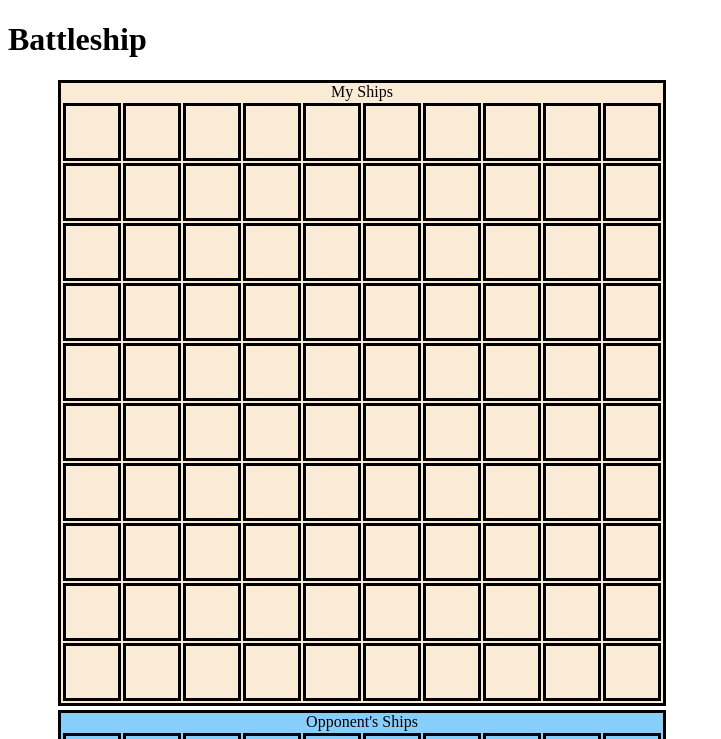
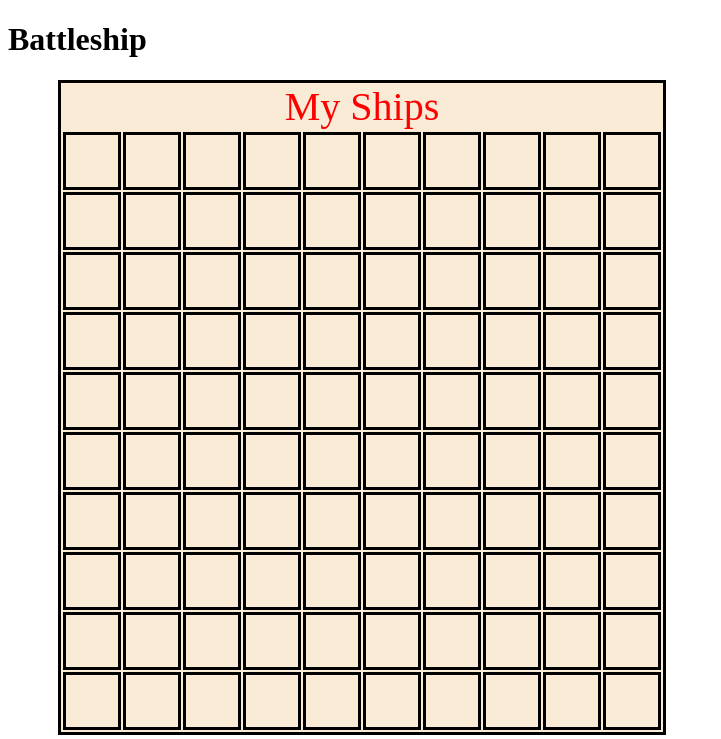
Before and after one commit to neethu-ms/BattleShipGame, a website: page public/index.html in a window 1280 px wide. Shown: the top 739 px of the page, without its empty margins (0-721 px from the left). Drawn offline with Linux system fonts and the light colour scheme.

Commit message:
Modify caption style

```diff
--- a/public/css/styles.css
+++ b/public/css/styles.css
@@ -20,3 +20,9 @@ table{
 #opponent{
   background-color: lightskyblue;
 }
+
+caption{
+  font-size: 40px;
+  font-style: bold;
+  color:red;
+}
```
